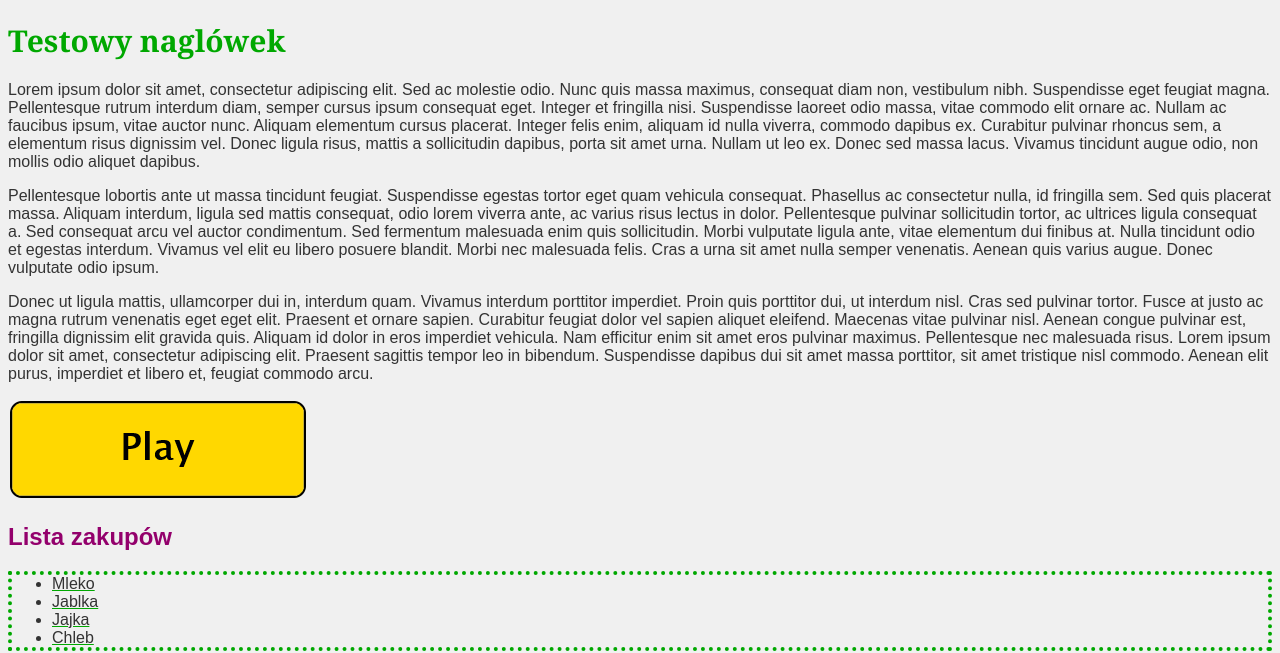
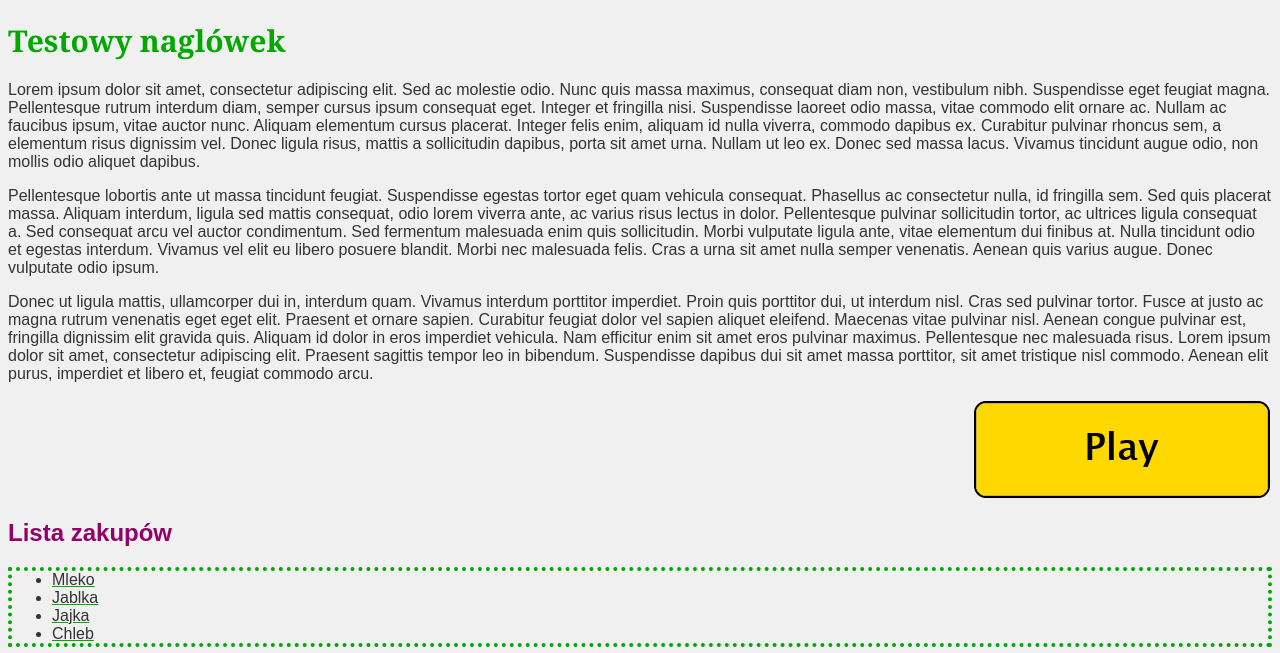
Before and after one commit to RafalKodland/KodlandPro24HTML, a plain HTML site: page templates/index.html in a window 1280 px wide. Shown: the top 653 px of the page. Drawn offline with Linux system fonts and the light colour scheme.

Commit message:
Zmiany przed lekcją

```diff
--- a/style.css
+++ b/static/style.css
@@ -38,3 +38,7 @@ ul {
     text-decoration: underline;
     text-decoration-color: #00a800;
 }
+img {
+    display: block;
+    margin-left: auto;
+}
--- a/index.html
+++ b/templates/index.html
@@ -3,14 +3,14 @@
     <head>
         <title>Moja pierwsza strona</title>
         <meta charset="UTF-8">
-        <link rel="stylesheet" href="style.css">
+        <link rel="stylesheet" href="../static/style.css">
     </head>
     <body>
         <h1>Testowy naglówek</h1>
         <p>Lorem ipsum dolor sit amet, consectetur adipiscing elit. Sed ac molestie odio. Nunc quis massa maximus, consequat diam non, vestibulum nibh. Suspendisse eget feugiat magna. Pellentesque rutrum interdum diam, semper cursus ipsum consequat eget. Integer et fringilla nisi. Suspendisse laoreet odio massa, vitae commodo elit ornare ac. Nullam ac faucibus ipsum, vitae auctor nunc. Aliquam elementum cursus placerat. Integer felis enim, aliquam id nulla viverra, commodo dapibus ex. Curabitur pulvinar rhoncus sem, a elementum risus dignissim vel. Donec ligula risus, mattis a sollicitudin dapibus, porta sit amet urna. Nullam ut leo ex. Donec sed massa lacus. Vivamus tincidunt augue odio, non mollis odio aliquet dapibus.</p>
         <p>Pellentesque lobortis ante ut massa tincidunt feugiat. Suspendisse egestas tortor eget quam vehicula consequat. Phasellus ac consectetur nulla, id fringilla sem. Sed quis placerat massa. Aliquam interdum, ligula sed mattis consequat, odio lorem viverra ante, ac varius risus lectus in dolor. Pellentesque pulvinar sollicitudin tortor, ac ultrices ligula consequat a. Sed consequat arcu vel auctor condimentum. Sed fermentum malesuada enim quis sollicitudin. Morbi vulputate ligula ante, vitae elementum dui finibus at. Nulla tincidunt odio et egestas interdum. Vivamus vel elit eu libero posuere blandit. Morbi nec malesuada felis. Cras a urna sit amet nulla semper venenatis. Aenean quis varius augue. Donec vulputate odio ipsum.</p>
         <p>Donec ut ligula mattis, ullamcorper dui in, interdum quam. Vivamus interdum porttitor imperdiet. Proin quis porttitor dui, ut interdum nisl. Cras sed pulvinar tortor. Fusce at justo ac magna rutrum venenatis eget eget elit. Praesent et ornare sapien. Curabitur feugiat dolor vel sapien aliquet eleifend. Maecenas vitae pulvinar nisl. Aenean congue pulvinar est, fringilla dignissim elit gravida quis. Aliquam id dolor in eros imperdiet vehicula. Nam efficitur enim sit amet eros pulvinar maximus. Pellentesque nec malesuada risus. Lorem ipsum dolor sit amet, consectetur adipiscing elit. Praesent sagittis tempor leo in bibendum. Suspendisse dapibus dui sit amet massa porttitor, sit amet tristique nisl commodo. Aenean elit purus, imperdiet et libero et, feugiat commodo arcu.</p>
-        <img src="img/play.png" alt="Przycisk play">
+        <img src="../static/img/play.png" alt="Przycisk play">
         <h2>Lista zakupów</h2>
         <ul>
             <li>Mleko</li>
```
Also changed, not shown: static/img/play.png (renamed from img/play.png).
